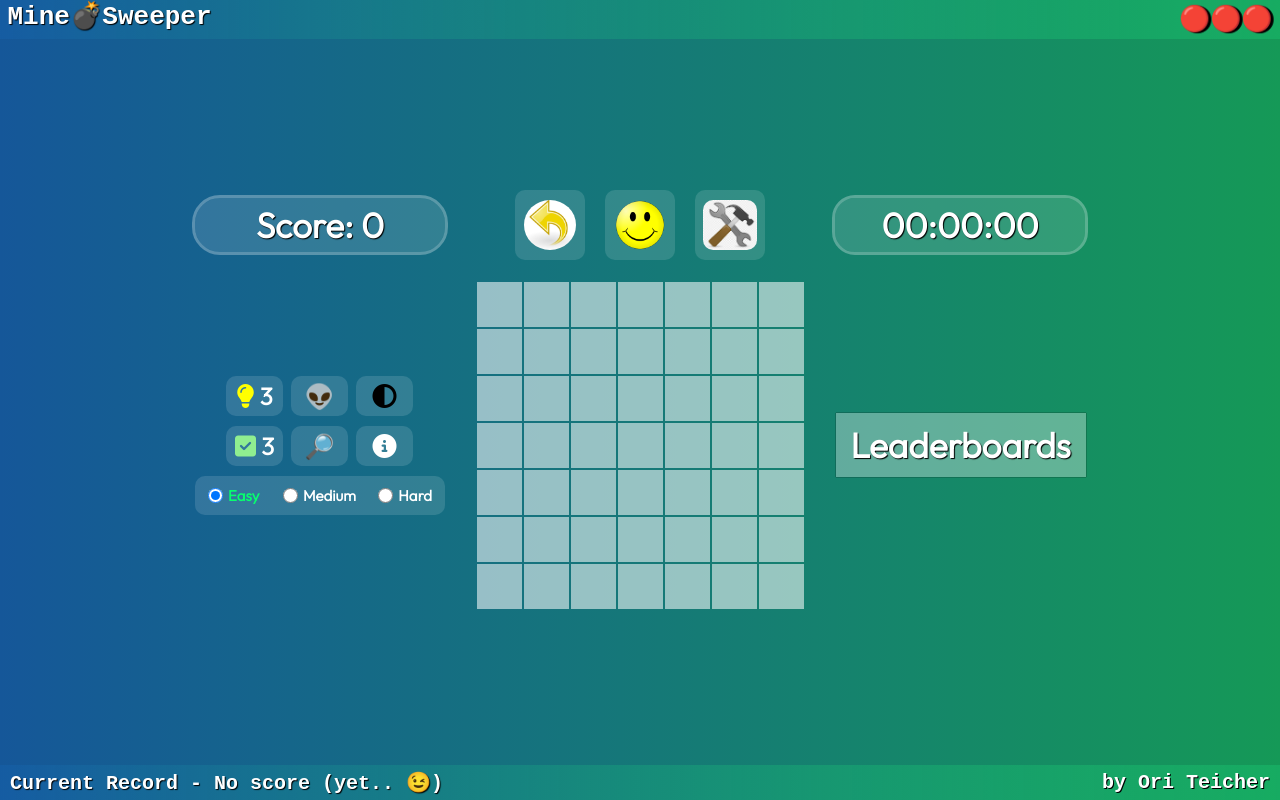
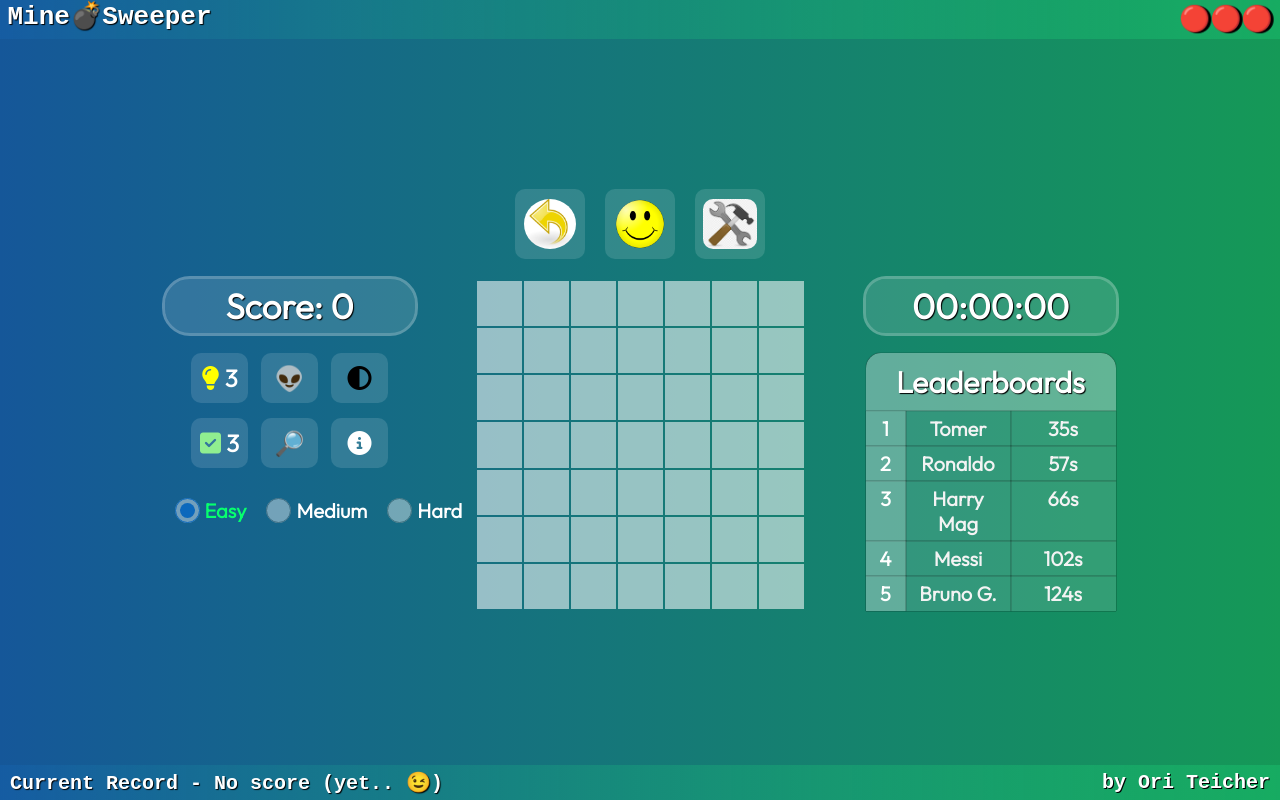
Before and after one commit to OriTeicher/MineSweeper, a plain HTML site: page index.html in a window 1280 px wide. Drawn offline with Linux system fonts and the light colour scheme.

Commit message:
Local storage fixed + demo data + Layout improvements

```diff
--- a/css/board.css
+++ b/css/board.css
@@ -72,17 +72,23 @@
     display: flex;
     width: 250px;
     flex-direction: column;
-    justify-content: center;
-    gap: 10px;
+    justify-content: start;
+    justify-items: start;
+    gap: 20px;
     height: 100%;
 }
 
+.right-board-section {
+    height: 100%;
+    gap: 20px;
+    justify-content: space-between;
+}
+
+
 form {
-    background-color: #ffffff21;
     font-size: 10px;
     display: flex;
-    width: 100%;
-    justify-content: space-around;
+    justify-content: space-evenly;
     align-items: center;
     border-radius: 10px;
 }
--- a/css/game.css
+++ b/css/game.css
@@ -36,7 +36,7 @@ body {
 
 .center-container {
     display: flex;
-    gap: 30px;
+    gap: 60px;
     justify-content: space-evenly;
 }
 
@@ -162,7 +162,7 @@ button:hover {
 .hints-btns-container {
     display: grid;
     justify-items: center;
-    gap: 10px;
+    gap: 15px;
     justify-content: center;
     grid-template-columns: 55px 55px 55px;
 }
@@ -172,6 +172,7 @@ button:hover {
     background-color: #ffffff21;
     border-radius: 10px;
     font-size: 1.5rem;
+    padding: 10px 5px;
 }
 
 .hints-btns-container button:hover {
--- a/css/global.css
+++ b/css/global.css
@@ -1,8 +1,8 @@
-@import './utils.css';
 @import './header.css';
 @import './time.css';
 @import './board.css';
 @import './footer.css';
 @import './dark.mode.css';
 @import './scoreboard.css';
+@import './utils.css';
 @import './game.css';
--- a/css/scoreboard.css
+++ b/css/scoreboard.css
@@ -2,12 +2,13 @@
     display: flex;
     width: 250px;
     height: 100%;
-    justify-content: center;
+    justify-content: start;
 }
 
 .leaderboards-header {
     background-color: #ffffff54;
-    font-size: 35px;
+    font-size: 30px;
+    border-radius: 15px 15px 0px 0px;
     text-shadow: 1px 1px 1px black;
     padding: 10px;
     box-shadow: 0px 0px 1px black;
@@ -19,6 +20,10 @@
     display: flex;
     flex-direction: column;
     justify-content: center;
+}
+
+.scoreboard-table tr:last-child {
+    border-radius: 0px 0px 15px 15px;
 }
 
 
--- a/css/utils.css
+++ b/css/utils.css
@@ -1,8 +1,7 @@
 input[type="radio"] {
-    border: none;
-    outline: none;
-    width: 15px;
-    height: 15px;
+    opacity: 0.4;
+    width: 25px;
+    height: 25px;
     cursor: pointer;
 }
 
@@ -12,7 +11,7 @@ input[type="radio"]:checked+label {
 }
 
 label {
-    font-size: 15px;
+    font-size: 20px;
 }
 
 .flex-col {
--- a/index.html
+++ b/index.html
@@ -18,17 +18,17 @@
         </header>
         <div class="board-container">
             <section class="top-container">
-                <div class="score flex">Score: <span></span></div>
                 <div class="top-btns">
                     <button class="reset-btn undo-btn" onclick="undoMove()" title="Undo move"><img
                             src="img/undo.jpg"></button>
                     <button class="reset-btn smile" onclick="resetGame()"></button>
                     <button class="reset-btn set-btn" onclick="setMinesManually()"><img src="img/setmines.png"></button>
                 </div>
-                <div class="timer">00:00:00</div>
             </section>
             <section class="center-container flex">
                 <section class="left-board-section">
+                    <div class="score flex">Score: <span></span></div>
+
                     <div class="hints-btns-container">
                         <button class="hint-btn mine-hint" onclick="getHint()"
                             title="Shows a mine"><span></span></button>
@@ -62,14 +62,18 @@
                     </form>
                 </section>
                 <table>
+                    <!-- max height 496 -->
                     <tbody class="board" id="main-board">
                 </table>
-                <section class="scoreboard-container flex-col">
-                    <h3 class="leaderboards-header">Leaderboards</h3>
-                    <table class="scoreboard-table-container">
-                        <tbody class="scoreboard-table" id="sboard">
-                    </table>
-                </section>
+                <div class="right-board-section flex-col">
+                    <div class="timer">00:00:00</div>
+                    <article class="scoreboard-container flex-col">
+                        <h3 class="leaderboards-header">Leaderboards</h3>
+                        <table class="scoreboard-table-container">
+                            <tbody class="scoreboard-table" id="sboard">
+                        </table>
+                    </article>
+                </div>
             </section>
         </div>
         <footer>
--- a/js/game.js
+++ b/js/game.js
@@ -33,6 +33,7 @@ var gCurrTime
 
 // when page load start the game
 function onInit() {
+    setDemoData()
     gIsFirstClick = true;
     gGame = getGameState()
     gBoard = buildBoard()
--- a/js/storage.js
+++ b/js/storage.js
@@ -1,47 +1,62 @@
-'use strict'
-var gPromptInterval
+'use strict';
+var gDemoData = [
+    { name: "Player1", score: 30 },
+    { name: "Player2", score: 45 },
+    { name: "Player3", score: 25 }
+];
 
-var gScores = []
+var gPromptInterval;
+var gScores = [];
 
 // sets the best game time on screen and updates it in storage.
 function setGameTime() {
-    var pName = prompt('Enter players name:');
+    var pName = prompt('Enter player\'s name:');
     var elBestTime = document.querySelector('.best-time span');
     var bestTime = Math.min(gBestTime, gGame.secsPassed);
     gBestTime = bestTime;
-    setLocalStorage((pName.length > 8) ? pName.slice(0,8) + '..  .' : pName, gGame.secsPassed)
+    setLocalStorage("MinesweeperDB", (pName.length > 8) ? pName.slice(0, 8) + '..  .' : pName, gGame.secsPassed);
     elBestTime.innerText = ' ' + bestTime + 's';
 }
 
 // enters the score to local storage
-function setLocalStorage(name, score) {
-    localStorage.setItem(name, score);
+function setLocalStorage(storageName, name, score) {
+    var data = JSON.parse(localStorage.getItem(storageName)) || [];
+    data.push({ name: name, score: score });
+    localStorage.setItem(storageName, JSON.stringify(data));
 }
 
 function createScoreBoard() {
-    gScores = []
-    for (var i = 0; i < localStorage.length; i++) {
-        var key = localStorage.key(i);
-        var value = localStorage.getItem(key);
-        if (gScores.includes({ name: key })) continue;
-        gScores.push({ name: key, score: value });
-    }
-    gScores.sort();
+    gScores = JSON.parse(localStorage.getItem("MinesweeperDB")) || [];
 }
 
 function renderScoreBoard() {
-    var strHTML = ''
+    var strHTML = '';
     gScores.sort((a, b) => a.score - b.score);
     for (var i = 0; i < gScores.length; i++) {
-        strHTML += '<tr>\n'
+        strHTML += '<tr>\n';
         for (var j = 0; j < 1; j++) {
             strHTML += `<td class="scoreboard-pos">${i + 1}</td><td class="scoreboard-cell name">${gScores[i].name}\n</td>
             <td class="scoreboard-cell time">${gScores[i].score}s</td>\n`;
-            strHTML += '</td>\n'
+            strHTML += '</td>\n';
         }
-        strHTML += '</tr>\n'
+        strHTML += '</tr>\n';
     }
 
-    var elScoreBoard = document.querySelector('.scoreboard-table')
-    elScoreBoard.innerHTML = strHTML
+    var elScoreBoard = document.querySelector('.scoreboard-table');
+    elScoreBoard.innerHTML = strHTML;
 }
+
+
+function setDemoData() {
+    if (!localStorage.getItem("MinesweeperDB")) {
+        var demoData = [
+            { name: "Tomer", score: 35 },
+            { name: "Bruno G.", score: 124 },
+            { name: "Messi", score: 102 },
+            { name: "Ronaldo", score: 57 },
+            { name: "Harry Mag", score: 66 },
+        ];
+        localStorage.setItem("MinesweeperDB", JSON.stringify(demoData));
+    }
+    createScoreBoard();
+}
```
Also changed, not shown: css/_global.css (deleted, +0 -8 lines), 1 other file.
